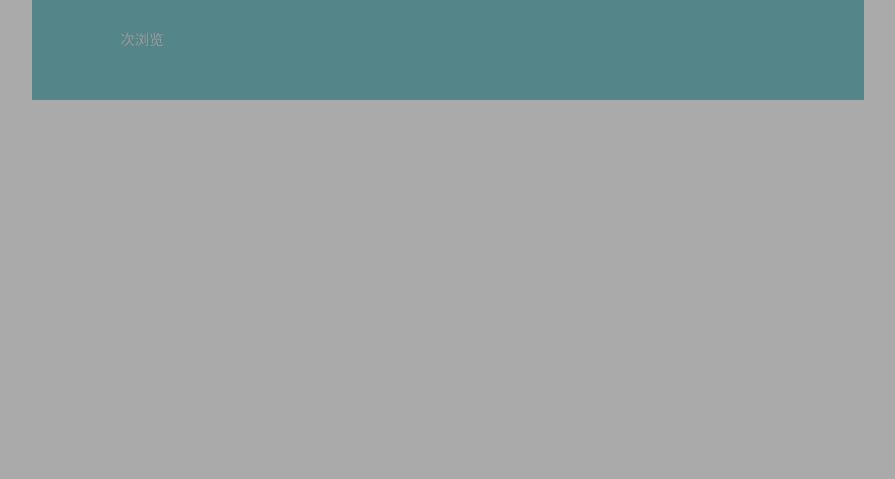
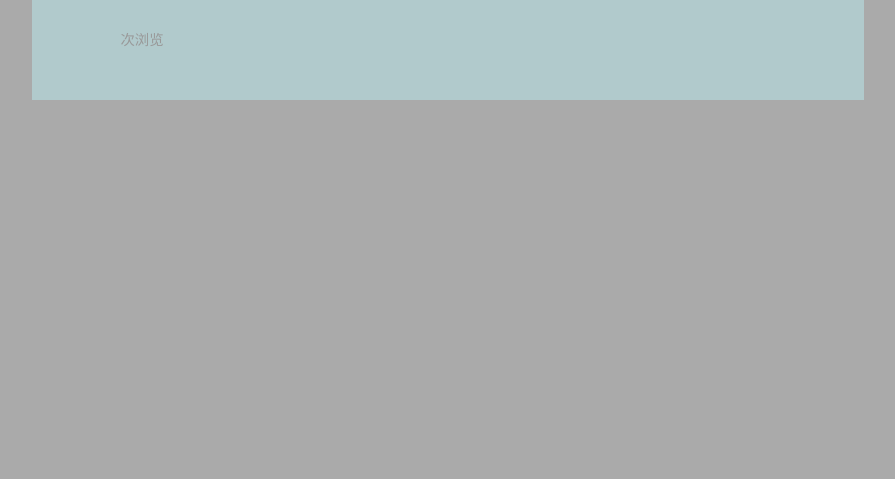
Before and after one commit to sordhlm/django_blog, a Django app: template templates/post.html in a window 1280 px wide. Shown: the part 321-800 px from the top of the page, without its empty margins (198-1093 px from the left). Run offline with Django 3.2, Linux system fonts and the light colour scheme; the template is opened without the code that fills it, so the values that code supplies are empty; parts of the project's set-up code (start-up, migrations or seed data) failed here and were passed over; some web fonts are replaced.

Commit message:
change the background of POST

```diff
--- a/static/css/blog.css
+++ b/static/css/blog.css
@@ -145,7 +145,7 @@
 
 .post {
     padding: 0.2em 2em 2em 2em;
-    background-color:#548589;
+    background-color:#b1cacc;
 }
 /*文章列表样式*/
 .post-container {
```
